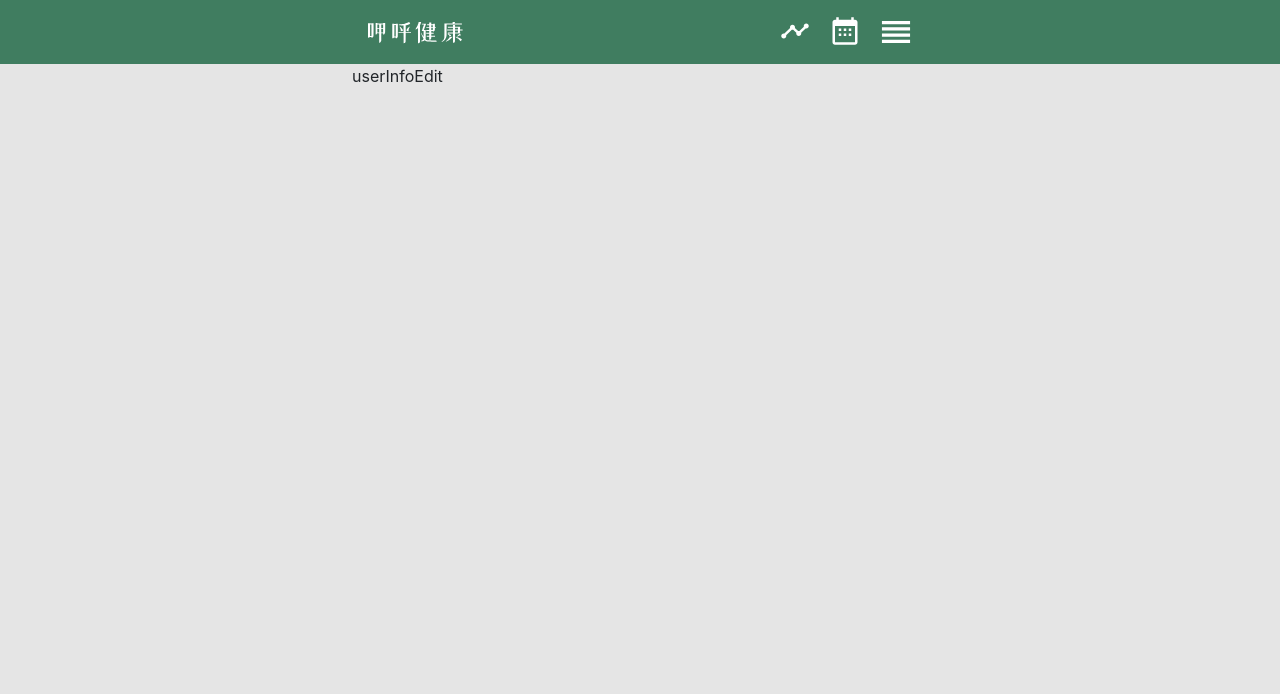
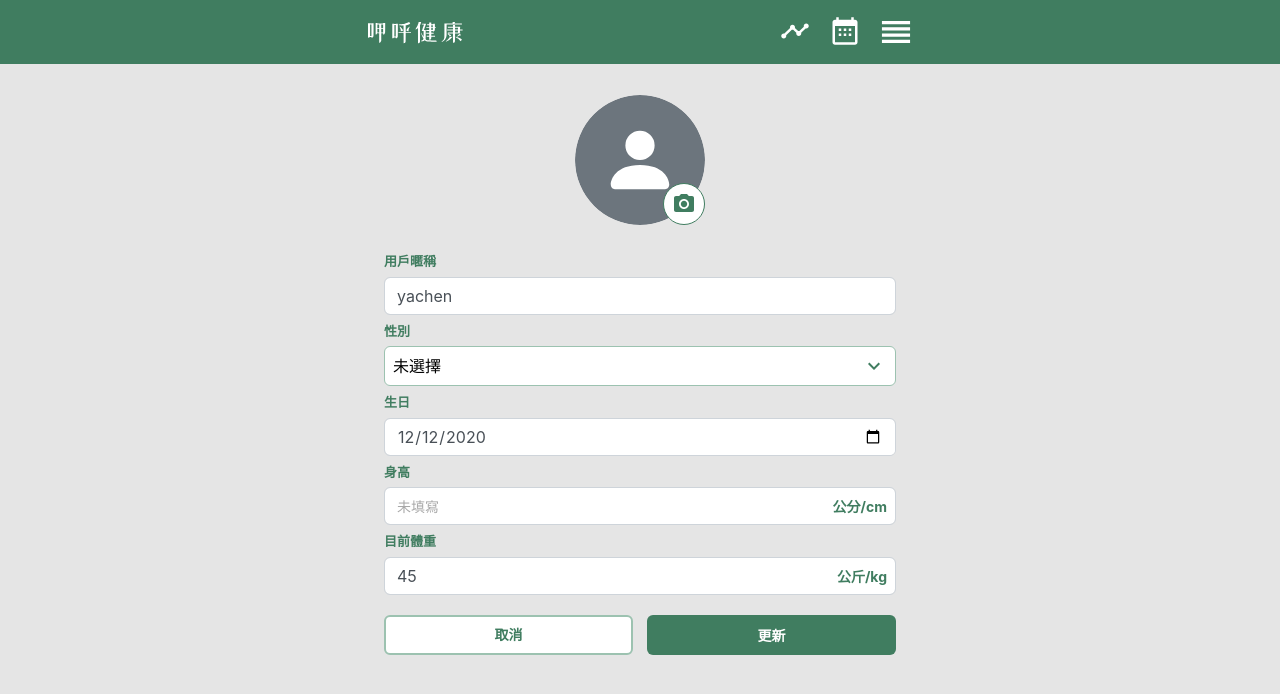
Before and after one commit to yachen168/Healthy-Eating, a Vue app: page /recording/user-profile-edit in a window 1280 px wide. Shown: the top 694 px of the page. Built offline with nearby package versions, Linux system fonts and the light colour scheme; no server answers.

Commit message:
feat: UserProfileEdit page

```diff
--- a/src/store/userProfile.js
+++ b/src/store/userProfile.js
@@ -26,7 +26,9 @@ export default {
     },
     avatarUrl(state) {
       const domainURL = "https://k88d02.ml";
-      return `${domainURL}${state.userProfile.image_path}`;
+      return state.userProfile.image_path
+        ? `${domainURL}${state.userProfile.image_path}`
+        : "";
     }
   }
 };
--- a/src/views/userProfile/UserProfileEdit.vue
+++ b/src/views/userProfile/UserProfileEdit.vue
@@ -1,11 +1,331 @@
 <template>
-  <div>
-    userInfoEdit
-  </div>
+  <main>
+    <div class="avatar-wrapper">
+      <div class="avatar">
+        <b-avatar :src="$store.getters.avatarUrl" size="130"></b-avatar>
+        <b-form-file accept=".png"></b-form-file>
+      </div>
+      <CameraIcon class="icon" />
+    </div>
+    <form @submit.prevent>
+      <ValidationObserver v-slot="{ invalid }">
+        <label for="user-name" class="label-title">用戶暱稱</label>
+        <ValidationProvider
+          rules="required|nameMinMax:1,10"
+          v-slot="{ errors }"
+        >
+          <b-form-input
+            id="user-name"
+            class="form-input"
+            type="text"
+            :placeholder="$store.getters.userProfile.name"
+            :state="errors[0] ? false : null"
+            :value="userProfile.name"
+            @input="userProfile = { ...userProfile, name: $event }"
+          ></b-form-input>
+          <p :class="{ 'font-error': errors[0] }" v-show="errors[0]">
+            {{ errors[0] }}
+          </p>
+        </ValidationProvider>
+        <label for="gender" class="label-title">性別</label>
+        <div class="button-wrapper">
+          <input
+            id="gender"
+            class="form-input"
+            type="button"
+            :value="userProfile.gender ? userProfile.gender : '未選擇'"
+            v-b-modal.modal-gender
+          />
+          <ArrowDownIcon class="icon" />
+          <b-modal id="modal-gender" centered hide-footer hide-header>
+            <div class="radio-wrapper">
+              <span>男</span>
+              <b-form-radio
+                v-model="userProfile.gender"
+                value="male"
+              ></b-form-radio>
+            </div>
+            <div class="radio-wrapper">
+              <span>女</span>
+              <b-form-radio
+                v-model="userProfile.gender"
+                value="female"
+              ></b-form-radio>
+            </div>
+            <div class="radio-wrapper">
+              <span>其他</span>
+              <b-form-radio
+                v-model="userProfile.gender"
+                value="others"
+              ></b-form-radio>
+            </div>
+          </b-modal>
+        </div>
+        <label for="datepicker-placeholder" class="label-title">生日</label>
+        <b-form-input
+          id="birthday"
+          class="form-input birthday-input"
+          type="date"
+          placeholder=""
+          :value="userProfile.birthday"
+          @input="userProfile = { ...userProfile, birthday: $event }"
+        ></b-form-input>
+        <label for="height" class="label-title">身高</label>
+        <b-input-group>
+          <b-form-input
+            id="height"
+            class="form-input height-input"
+            type="number"
+            min="0"
+            placeholder="未填寫"
+            :value="userProfile.height"
+            @input="userProfile = { ...userProfile, height: $event }"
+          ></b-form-input>
+          <b-input-group-prepend>
+            <span>公分/cm</span>
+          </b-input-group-prepend>
+        </b-input-group>
+        <label for="weight" class="label-title">目前體重</label>
+        <ValidationProvider rules="required|alpha_num" v-slot="{ errors }">
+          <b-input-group>
+            <b-form-input
+              id="weight"
+              class="form-input weight-input"
+              type="number"
+              min="0"
+              :state="errors[0] ? false : null"
+              :value="userProfile.weight"
+              @input="userProfile = { ...userProfile, weight: $event }"
+            ></b-form-input>
+            <b-input-group-prepend>
+              <span>公斤/kg</span>
+            </b-input-group-prepend>
+          </b-input-group>
+          <p :class="{ 'font-error': errors[0] }" v-show="errors[0]">
+            {{ errors[0] }}
+          </p>
+        </ValidationProvider>
+        <div class="form-footer">
+          <BaseButton
+            title="取消"
+            class="login-button"
+            buttonStyle="outline-default"
+          ></BaseButton>
+          <BaseButton
+            title="更新"
+            class="login-button"
+            buttonStyle="primary"
+            :disabledState="invalid"
+          ></BaseButton>
+        </div>
+      </ValidationObserver>
+    </form>
+  </main>
 </template>
 
 <script>
-export default {};
+import BaseButton from "@/components/common/BaseButton";
+import ArrowDownIcon from "@/assets/images/mdi_arrow_down.svg?inline";
+import CameraIcon from "@/assets/images/ic_camera.svg?inline";
+export default {
+  components: {
+    BaseButton,
+    ArrowDownIcon,
+    CameraIcon
+  },
+  data() {
+    return {
+      // ======== API 資料格式 =========
+      userProfile: {
+        name: "yachen",
+        height: null,
+        weight: 45,
+        gender: null,
+        birthday: "2020-12-12"
+      }
+    };
+  }
+};
 </script>
 
-<style lang="scss" scoped></style>
+<style lang="scss" scoped>
+main {
+  padding: 31px 32px 20px;
+}
+.avatar-wrapper {
+  position: relative;
+  width: fit-content;
+  margin: 0 auto 20px;
+  .icon {
+    position: absolute;
+    right: 0;
+    bottom: 0;
+  }
+  .avatar {
+    width: 130px;
+    height: 130px;
+    position: relative;
+    border-radius: 50%;
+    overflow: hidden;
+  }
+}
+
+::v-deep .custom-file-label {
+  height: 100%;
+  border-radius: 50%;
+  overflow-x: visible;
+  opacity: 0;
+  &::after {
+    width: 100%;
+    height: 100%;
+    border-radius: 50%;
+  }
+}
+::v-deep .custom-file {
+  position: absolute;
+  height: 100%;
+  left: 0;
+}
+
+.birthday-input {
+  position: relative;
+  overflow: hidden;
+  &::after {
+    content: "";
+    position: absolute;
+    width: 40px;
+    height: 100%;
+    right: 0;
+    background-color: #fff;
+    background-image: url("~@/assets/images/ic_birth.svg");
+    background-repeat: no-repeat;
+    background-position: 50% 50%;
+    pointer-events: none;
+  }
+}
+
+.input-group-prepend {
+  position: absolute;
+  right: 10px;
+  font-size: 14px;
+  font-weight: 700;
+  line-height: 40px;
+  color: #407d60;
+}
+
+.input-group > .form-control:not(:last-child) {
+  border-radius: 6px;
+}
+
+.button-wrapper {
+  position: relative;
+  input {
+    width: 100%;
+    padding: 0 8px;
+    height: 40px;
+    text-align: left;
+    background-color: #fff;
+    border: 1px solid #9cc2b0;
+    border-radius: 6px;
+    outline: none;
+    vertical-align: top;
+  }
+  .icon {
+    position: absolute;
+    right: 10px;
+    top: 0;
+    bottom: 0;
+    margin: auto;
+  }
+}
+.form-footer {
+  display: flex;
+  margin-top: 20px;
+  .BaseButton {
+    flex: 1 0 0;
+  }
+  .BaseButton + .BaseButton {
+    margin-left: 14px;
+  }
+}
+
+// ===== form-radior =====
+.radio-wrapper {
+  display: flex;
+  justify-content: space-between;
+  position: relative;
+  padding: 15px;
+  .custom-control {
+    position: absolute;
+    width: 100%;
+    height: 100%;
+    top: 0;
+    left: 0;
+    text-align: right;
+    input {
+      width: 100%;
+    }
+  }
+}
+
+.radio-wrapper + .radio-wrapper {
+  border-top: 1px solid rgba(33, 33, 33, 0.08);
+}
+
+::v-deep input[type="radio"] {
+  width: 100%;
+  height: 100%;
+}
+
+::v-deep .custom-control-label {
+  height: 100%;
+}
+
+::v-deep .custom-control-label::before {
+  display: none;
+}
+
+::v-deep .custom-control-label::after {
+  width: 17px;
+  height: 17px;
+  top: 0;
+  bottom: 0;
+  margin-left: auto;
+  margin: auto 0;
+  border: 2px solid #383838;
+  border-radius: 50%;
+}
+
+::v-deep .custom-control-input:checked ~ .custom-control-label::after {
+  background-color: transparent;
+  border: none;
+}
+
+::v-deep
+  .custom-radio
+  .custom-control-input:checked
+  ~ .custom-control-label::after {
+  background-image: url("~@/assets/images/ic_radiobutton_on.svg");
+  background-size: 20px;
+  border: none;
+}
+
+.font-error {
+  color: #e36e6e;
+  font-family: Roboto;
+  font-style: normal;
+  font-weight: bold;
+  font-size: 12px;
+  margin-top: 5px;
+}
+</style>
+
+<style>
+.modal-content {
+  width: 296px;
+  margin: 0 auto;
+}
+.modal-body {
+  padding: 0;
+}
+</style>
```
Also changed, not shown: src/plugins/bootstrap-vue.js (+7 -1 lines), src/assets/images/ic_radiobutton_on.svg (added), src/assets/images/mdi_arrow_down.svg (added).
